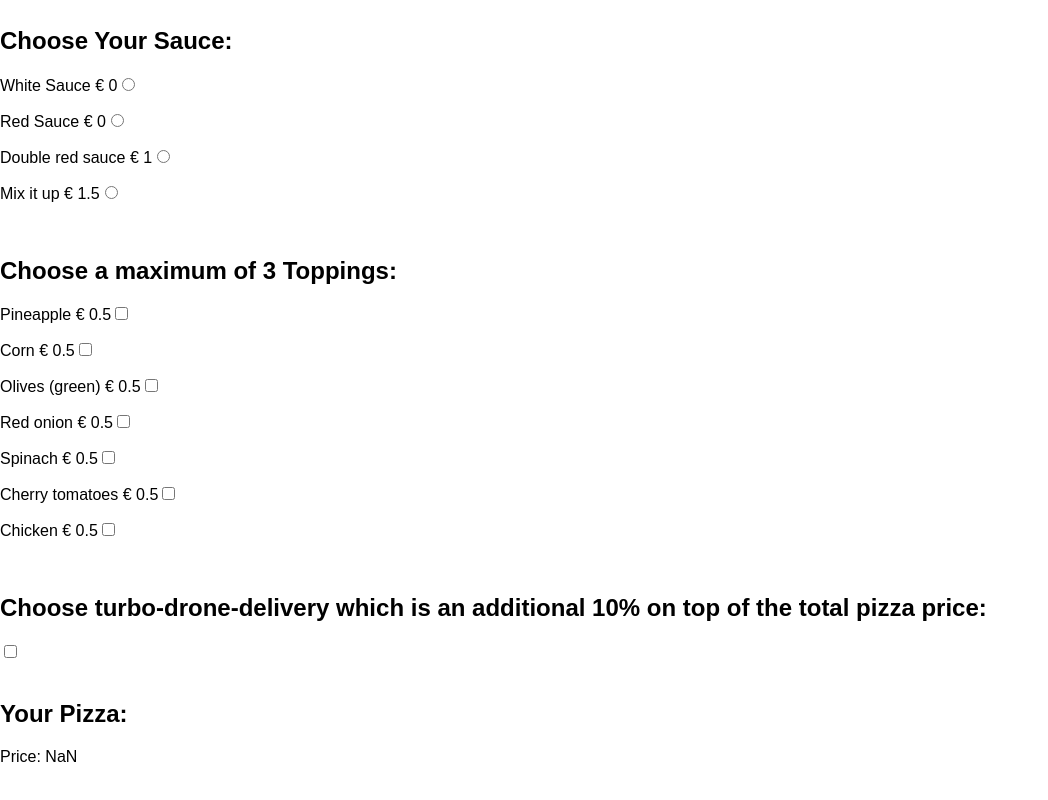
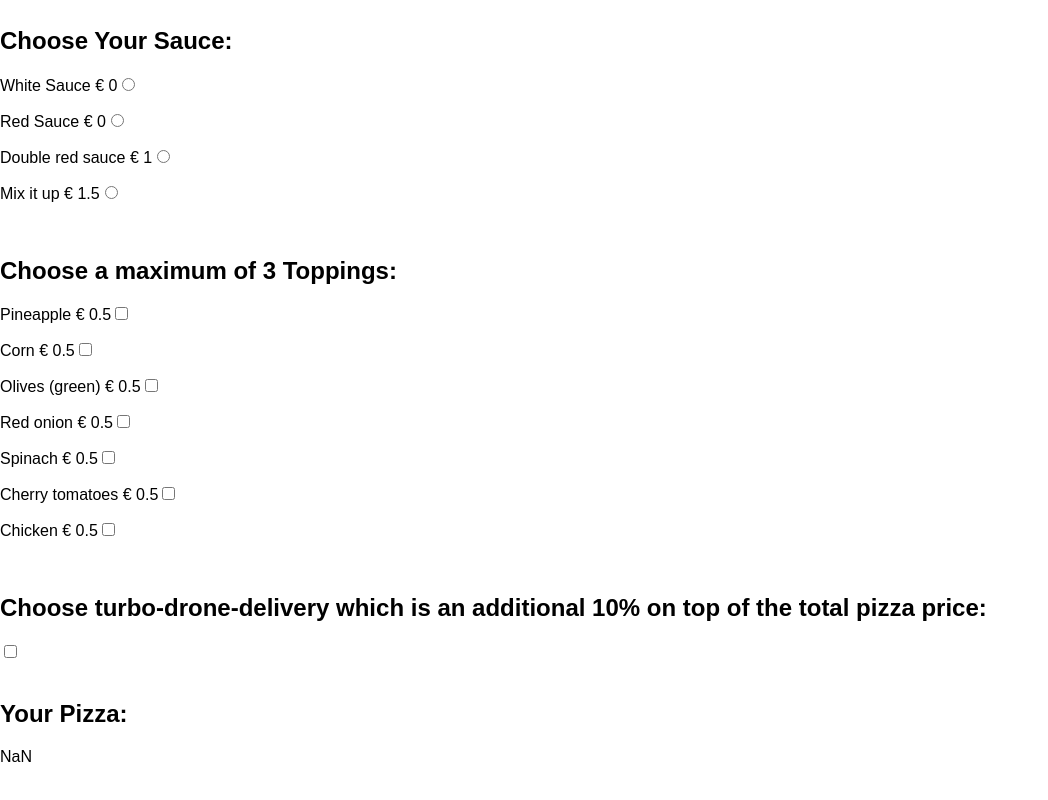
Before and after one commit to Sarariach/Pizza, a React (Create React App) app: page / in a window 1280 px wide. Shown: the part 241-1041 px from the top of the page, without its empty margins (0-1048 px from the left). Built offline with nearby package versions, Linux system fonts and the light colour scheme.

Commit message:
finished an ugly pizzaconfigurator

```diff
--- a/src/Components/PizzaConfigurator.js
+++ b/src/Components/PizzaConfigurator.js
@@ -29,17 +29,17 @@ class PizzaConfigurator extends PureComponent{
     // const sauce = this.props.sauce
     // const toppings = this.props.toppings
     // const drone = this.props.drone // needs to be true or false
-        let price = ''
-    if (this.props.toppings) {
-       // const toppingsPrice = this.props.toppings
-console.log(this.props.base.price,this.props.sauce.price,this.props.toppings)
-        price = 'Price: ' + (this.props.base.price + this.props.sauce.price + ((this.props.toppings).length * 0.5))
+        let price = 0
+    if (this.props.drone === true) {
+        price= (this.props.base.price + this.props.sauce.price + ((this.props.toppings).length * 0.5))+ ((this.props.base.price + this.props.sauce.price + (this.props.toppings).length * 0.5))*0.1
+    }else if (this.props.toppings) {
+        price =  (this.props.base.price + this.props.sauce.price + ((this.props.toppings).length * 0.5))
     } else if (this.props.sauce.price) {
-        price = 'Price: ' + (this.props.base.price + this.props.sauce.price)
+        price = (this.props.base.price + this.props.sauce.price)
     } else if (this.props.base.price) {
-        price = 'Price: ' + this.props.base.price
+        price = this.props.base.price
     } else {
-        price = 'Price: '
+        price = 0
     }
 
     return(
--- a/src/reducers/Toppings.js
+++ b/src/reducers/Toppings.js
@@ -16,7 +16,7 @@ export default function (state = [], action) {
 
 
       case DELETE_TOPPING:
-      return state.splice(3,1)
+      return state.splice(1)
       default:
         return state
     }
```
